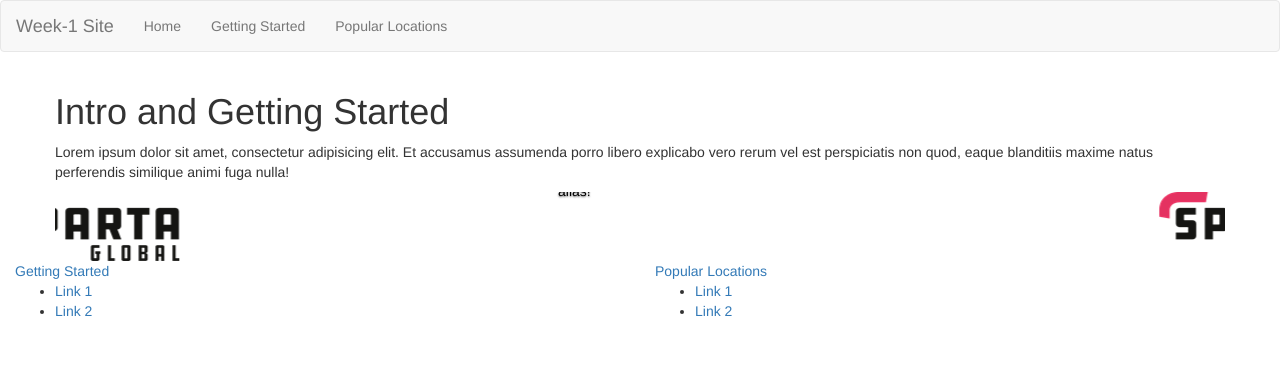
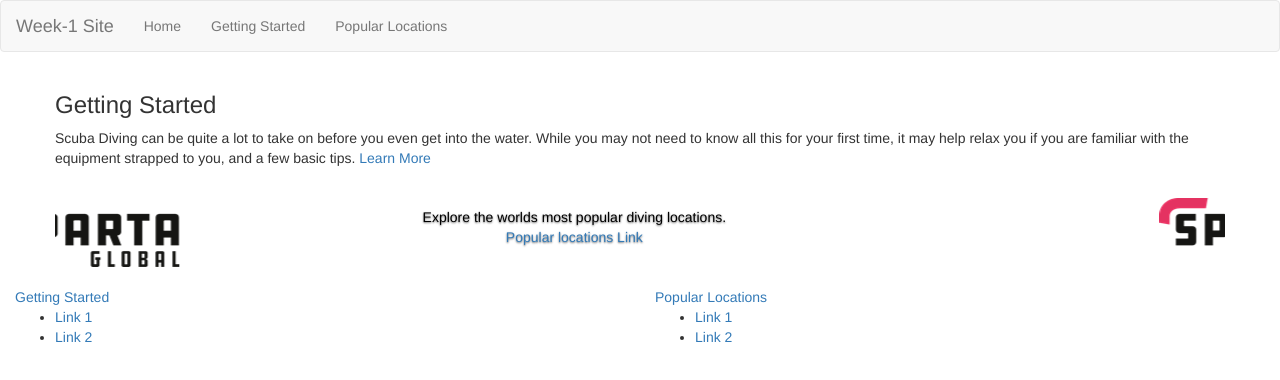
Before and after one commit to bjorobinson/sparta-global-week1-site, a plain HTML site: page index.html in a window 1280 px wide. Drawn offline with nearby package versions, Linux system fonts and the light colour scheme.

Commit message:
Getting Started row filled out. Basic index page is complete.  Will require images and links that can only be done once the rest of the site is complete.

```diff
--- a/css/style.css
+++ b/css/style.css
@@ -3,5 +3,14 @@
 }
 
 .mynavbar > ul > li:hover{
-  background:pink;
+  background:white;
+  color:#777;
 }
+
+.carousel-caption{
+  padding:0px;
+}
+
+.row{
+  margin-bottom: 20px;
+}
--- a/index.html
+++ b/index.html
@@ -37,24 +37,22 @@
     </header>
       <main class="container">
         <div class="row">
-          <h1>Intro and Getting Started</h1>
-          <p>Lorem ipsum dolor sit amet, consectetur adipisicing elit. Et accusamus assumenda porro libero explicabo vero rerum vel est perspiciatis non quod, eaque blanditiis maxime natus perferendis similique animi fuga nulla!</p>
+          <h3>Getting Started</h3>
+          <p>
+            Scuba Diving can be quite a lot to take on before you even get into the water. While you may not need to know all this for your first time, it may help relax you if you are familiar with the equipment strapped to you, and a few basic tips.
+            <a href="pages/gettingStarted.html">Learn More</a>
+          </p>
         </div>
         <div class="row">
           <!-- Source: view-source:https://getbootstrap.com/docs/3.3/examples/carousel/ -->
           <div id="myCarousel" class="carousel slide" data-ride="carousel">
-            <!-- Indicators -->
-            <ol class="carousel-indicators">
-              <li data-target="#myCarousel" data-slide-to="0" class="active"></li>
-              <li data-target="#myCarousel" data-slide-to="1"></li>
-            </ol>
             <div class="carousel-inner" role="listbox">
               <div class="item active">
                 <img class="first-slide" src="images/placeholder.png" alt="First slide">
                 <div class="container">
                   <div class="carousel-caption">
+                    Explore the worlds most popular diving locations.</br>
                     <a href="pages/popularLocations.html">Popular locations Link</a>
-                    <p>Lorem ipsum dolor sit amet, consectetur adipisicing elit. Rem dolor possimus magnam, distinctio, totam sed doloremque illo, veniam fugit eligendi porro. Consequatur itaque atque, autem ipsa adipisci numquam obcaecati alias!</p>
                   </div>
                 </div>
               </div>
@@ -62,8 +60,7 @@
                 <img class="second-slide" src="images/placeholder.png" alt="Second slide">
                 <div class="container">
                   <div class="carousel-caption">
-                    <a href="pages/popularLocations.html">Popular locations Link</a>
-                    <p>Lorem ipsum dolor sit amet, consectetur adipisicing elit. Dolores repudiandae, dolorem rerum earum rem tempora et quos accusamus veritatis perspiciatis eveniet illum temporibus, itaque doloribus totam a sequi consequuntur dicta.</p>
+                    <!-- same as above -->
                   </div>
                 </div>
               </div>
```
